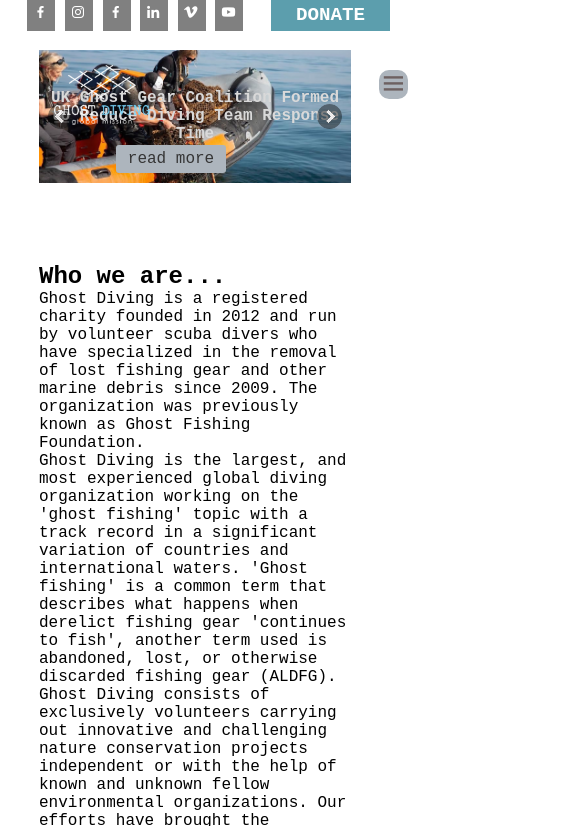
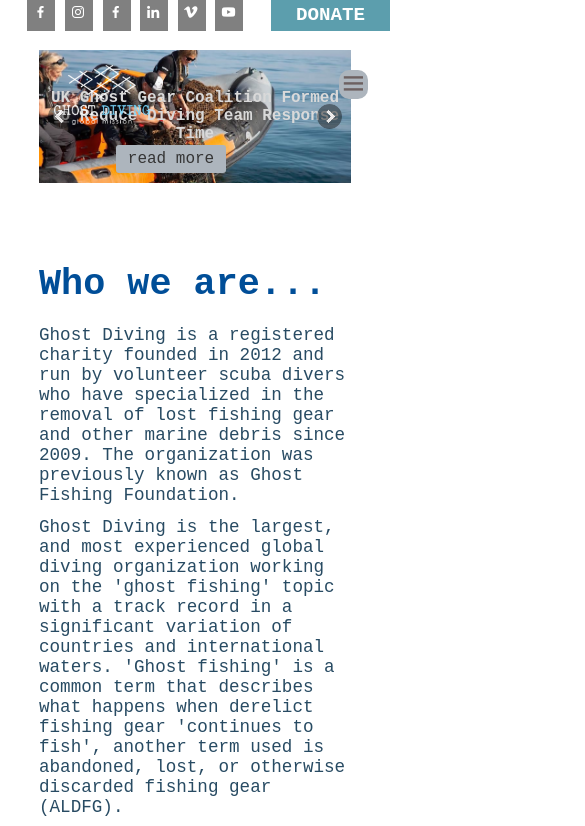
Before and after one commit to beacl3320/Ghost-Diving, a website: page index.html in a window 390 px wide. Shown: the top 826 px of the page, 585 px wide, since content can reach past the window. Drawn offline with nearby package versions, Linux system fonts and the light colour scheme; a web font is replaced by a local one.

Commit message:
FEAT: add oneSection

```diff
--- a/sass/_header.scss
+++ b/sass/_header.scss
@@ -74,7 +74,7 @@
     .header {
 
         &__menu{
-            margin: 30px 10px 0 620px;
+            margin: 30px 10px 0 550px;
         }
 
         &__menu i{
@@ -120,7 +120,7 @@
     .header{
 
         &__menu{
-            margin: 20px 10px 0 340px;
+            margin: 20px 10px 0 300px;
         }
 
         &__menu i{
--- /dev/null
+++ b/sass/_oneSection.scss
@@ -0,0 +1,33 @@
+@use 'color';
+
+.oneSection{
+    display: grid;
+    grid-template-columns: repeat(2, 1fr);
+    gap: 30px;
+
+    &__text{
+        width: 100%;
+    }
+
+    &__text h1{
+        font-size: 2.3rem;
+        color: color.$eightColor;
+        margin-bottom: 20px;
+    }
+
+    &__text p{
+        font-size: 1.1rem;
+        color: color.$oneColor;
+        margin-bottom: 12px;
+    }
+
+    &__img img{
+        width: 100%;
+    }
+}
+
+@media (max-width: 768px){
+    .oneSection{
+        grid-template-columns: repeat(1, 1fr);
+    }
+}
--- a/sass/style.scss
+++ b/sass/style.scss
@@ -2,6 +2,7 @@
 @use 'nav';
 @use 'container';
 @use 'header';
+@use 'oneSection';
 
 @import url('https://fonts.googleapis.com/css2?family=Nanum+Gothic+Coding:wght@400;700&display=swap');
 
```
Also changed, not shown: css/style.css, 1 other file.
